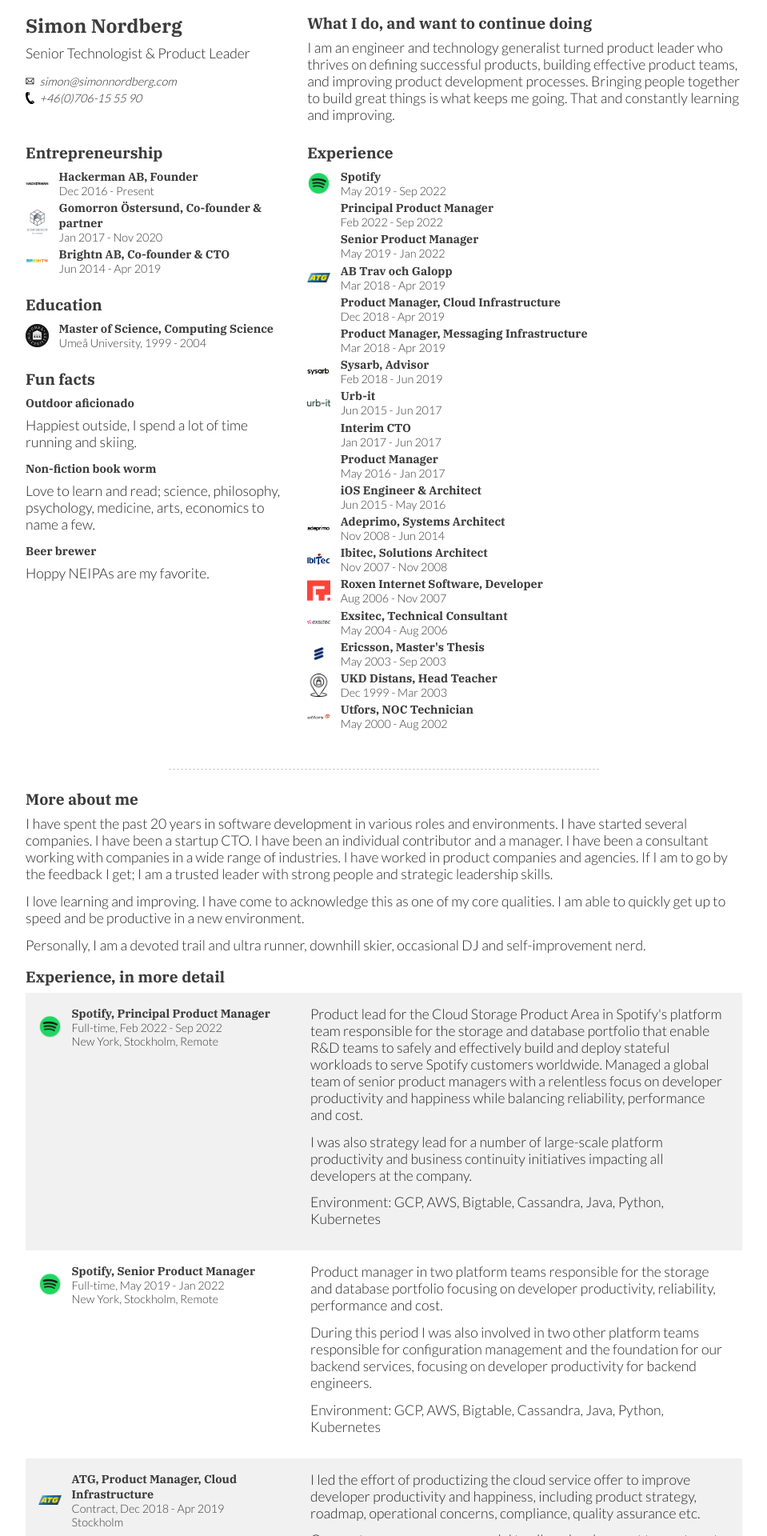
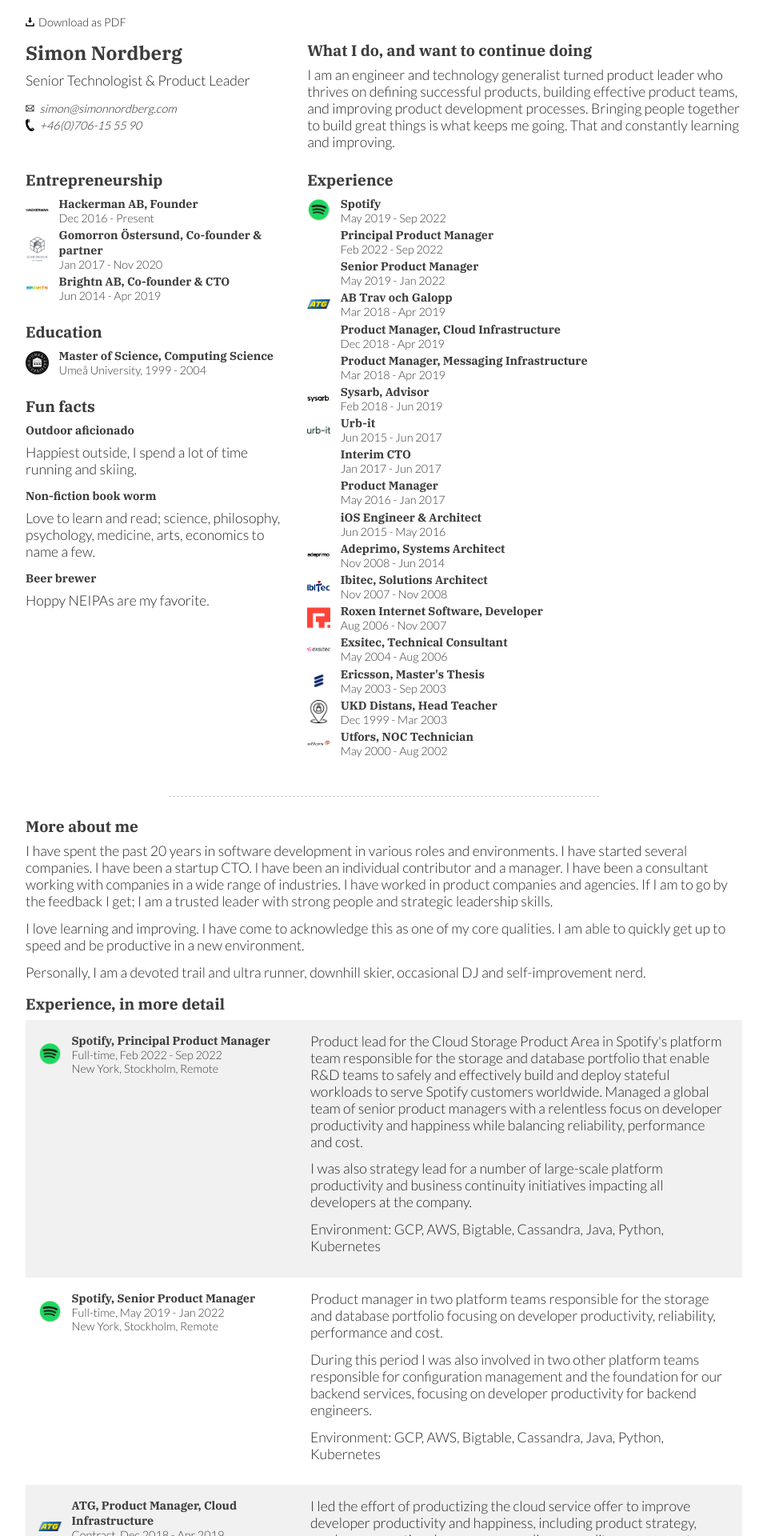
Before and after one commit to simonnordberg/simonnordberg.github.io, a Jekyll site: the page built from resume.md, in a window 1280 px wide. Shown: the top 1920 px of the page at 80% size, without its empty margins (160-1119 px from the left). Built offline with Jekyll 4.4.1, drawn with Linux system fonts in a browser that asks for light colours; our own code applies the rules of GitHub Pages for plain Markdown files.

Commit message:
Add download as PDF link

```diff
--- a/assets/css/style.scss
+++ b/assets/css/style.scss
@@ -268,7 +268,7 @@ body.resume {
     }
   }
 
-  address .contact {
+  address .contact, .download {
     color: $body-foreground;
     text-decoration: none;
     padding-left: 1.1rem;
@@ -278,6 +278,15 @@ body.resume {
     background-position: left center;
     background-size: 0.7rem;
     background-origin: border-box;
+
+    &:hover {
+      text-decoration: underline;
+    }
+  }
+
+  .download {
+    padding: 1rem;
+    background-image: url('/assets/download.png');
   }
 
   address .email {
@@ -306,7 +315,7 @@ body.resume {
     print-color-adjust: exact !important;
   }
 
-  hr {
+  hr, .download {
     display: none;
   }
 
--- a/resume.md
+++ b/resume.md
@@ -3,6 +3,7 @@ title: Resume
 permalink: /resume/
 class: resume
 ---
+<a class="download" href="/assets/resume.pdf">Download as PDF</a>
 <div class="grid-container">
   <div class="grid-item">
     <div class="contact">
```
Also changed, not shown: assets/download.png (added).
